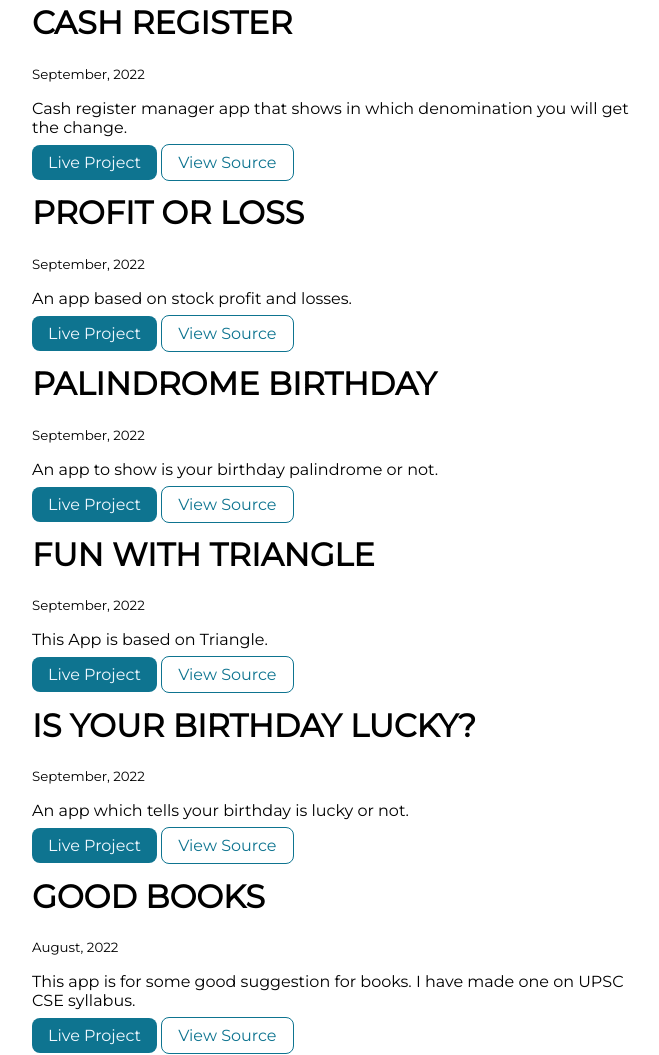
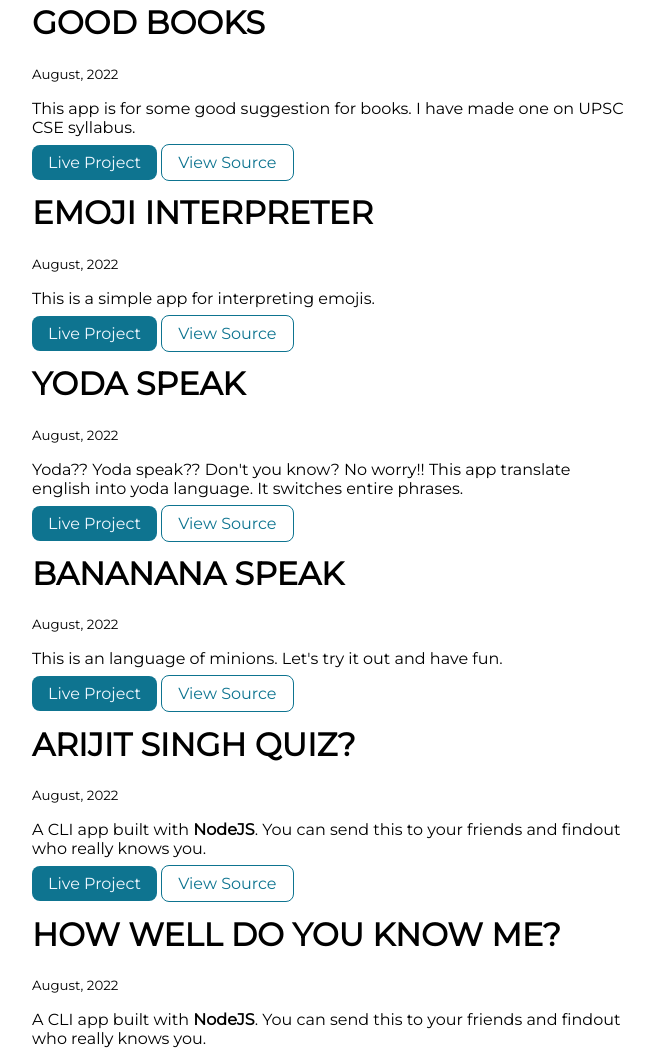
Before and after one commit to nayanendunaskar/neogcamp-lesson-3, a plain HTML site: page projects.html in a window 1280 px wide. Shown: the part 330-1385 px from the top of the page, without its empty margins (348-1007 px from the left). Drawn offline with Linux system fonts and the light colour scheme.

Commit message:
latest commit

```diff
--- a/projects.html
+++ b/projects.html
@@ -32,81 +32,6 @@
     </header>
 
     <ol reversed>
-
-        <ul>
-            <div class="container container-center">
-                <h1>CASH REGISTER</h1>
-                <small>September, 2022</small>
-                <p>Cash register manager app that shows in which denomination you will get the change.</p>
-
-                <a class="link link-primary" href="https://cash-register-nayanendu.netlify.app/">Live Project</a>
-
-                <a class="link link-secondary" href="https://github.com/nayanendunaskar/cash-register">View
-                    Source</a>
-
-            </div>
-
-        </ul>
-
-        <ul>
-            <div class="container container-center">
-                <h1>PROFIT OR LOSS</h1>
-                <small>September, 2022</small>
-                <p>An app based on stock profit and losses.</p>
-
-                <a class="link link-primary" href="https://stocks-profits-losses.netlify.app/">Live Project</a>
-
-                <a class="link link-secondary" href="https://github.com/nayanendunaskar/stock-profit-loss">View
-                    Source</a>
-
-            </div>
-
-        </ul>
-
-        <ul>
-            <div class="container container-center">
-                <h1>PALINDROME BIRTHDAY</h1>
-                <small>September, 2022</small>
-                <p>An app to show is your birthday palindrome or not.</p>
-
-                <a class="link link-primary" href="https://is-birthday-palindrome-3.nayanendunaskar.repl.co/">Live Project</a>
-
-                <a class="link link-secondary" href="https://github.com/nayanendunaskar/Is-your-birthday-palindromee">View
-                    Source</a>
-
-            </div>
-
-        </ul>
-
-        <ul>
-            <div class="container container-center">
-                <h1>FUN WITH TRIANGLE</h1>
-                <small>September, 2022</small>
-                <p>This App is based on Triangle.</p>
-
-                <a class="link link-primary" href="https://triangle-math-app.netlify.app/">Live Project</a>
-
-                <a class="link link-secondary" href="https://github.com/nayanendunaskar/fun-with-triangles">View
-                    Source</a>
-
-            </div>
-
-        </ul>
-
-        <ul>
-            <div class="container container-center">
-                <h1>IS YOUR BIRTHDAY LUCKY?</h1>
-                <small>September, 2022</small>
-                <p>An app which tells your birthday is lucky or not.</p>
-
-                <a class="link link-primary" href="https://is-your-birthday-lucky-8.nayanendunaskar.repl.co/">Live Project</a>
-
-                <a class="link link-secondary" href="https://replit.com/@nayanendunaskar/IS-YOUR-BIRTHDAY-LUCKY-8#index.html">View
-                    Source</a>
-
-            </div>
-
-        </ul>
 
         <ul>
             <div class="container container-center">
```
